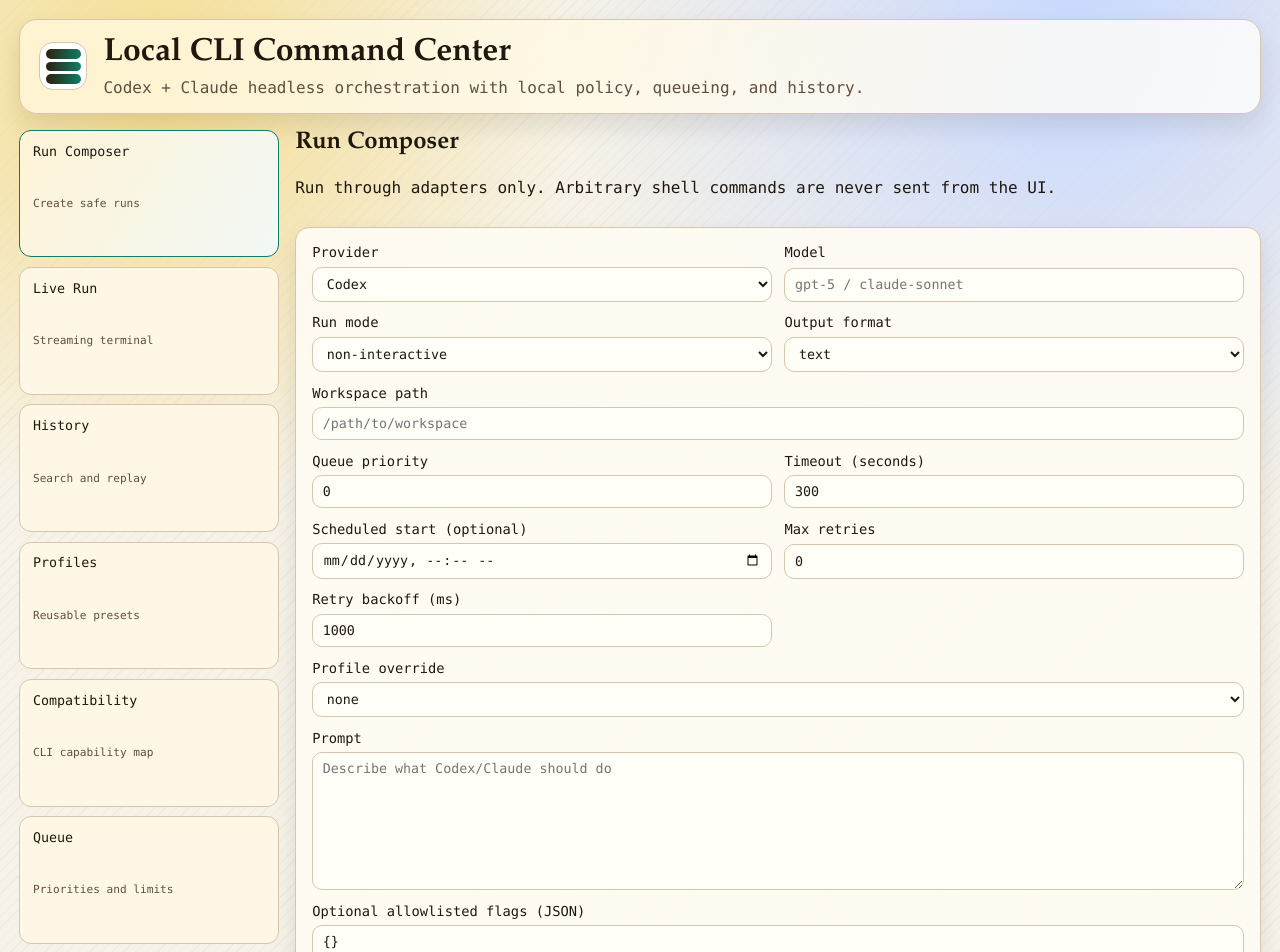
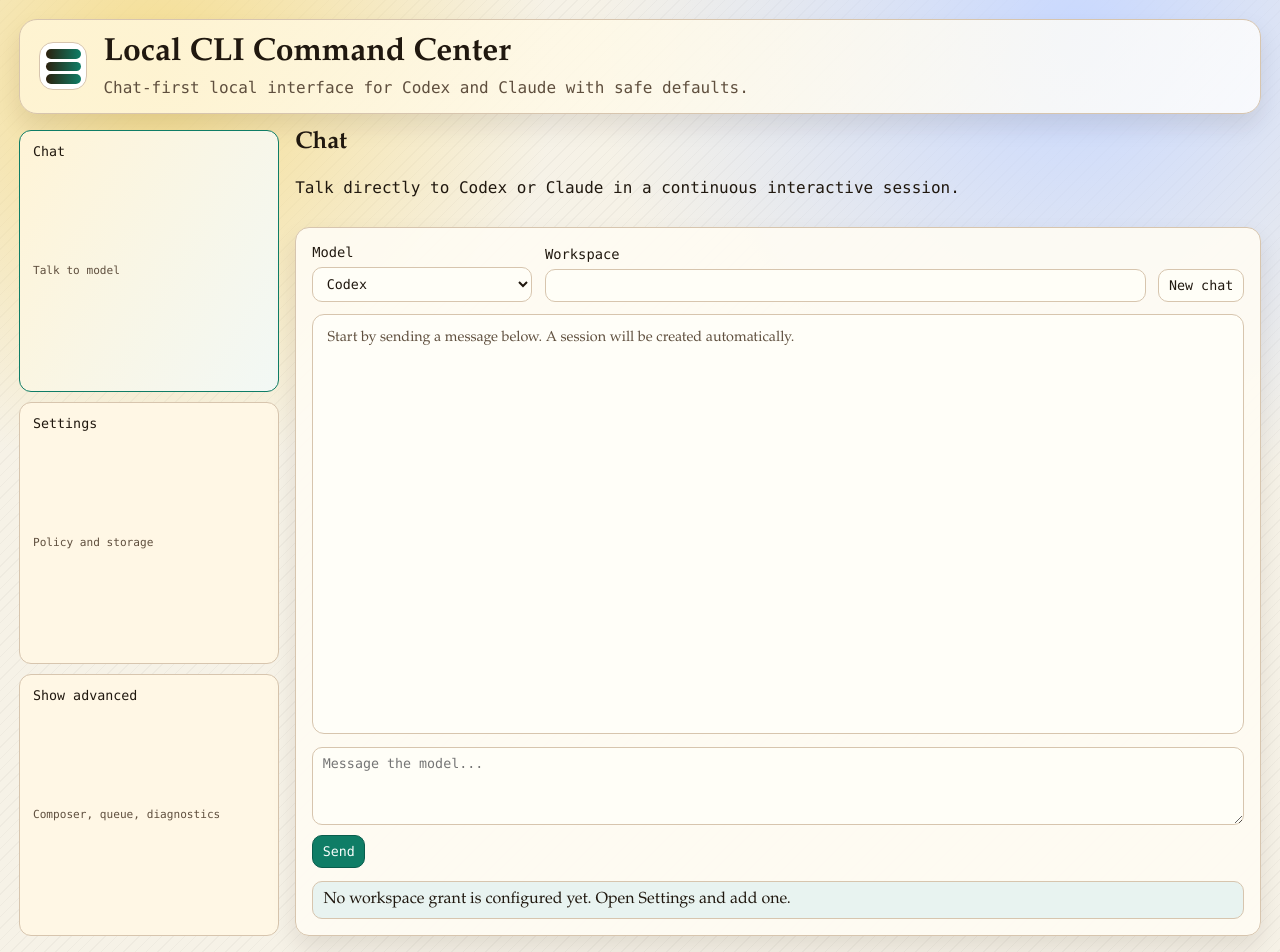
Before and after one commit to RossHartmann/kiingo-command-center, a React (Vite) app: page / in a window 1280 px wide. Shown: the top 952 px of the page. Built offline with nearby package versions, Linux system fonts and the light colour scheme.

Commit message:
Ship chat-first UI and improve interactive diagnostics

```diff
--- a/src/App.tsx
+++ b/src/App.tsx
@@ -1,6 +1,7 @@
 import clsx from "clsx";
-import { useMemo } from "react";
+import { useMemo, useState } from "react";
 import { useAppActions, useAppState, type Screen } from "./state/appState";
+import { ChatScreen } from "./screens/ChatScreen";
 import { CompatibilityScreen } from "./screens/CompatibilityScreen";
 import { ComposerScreen } from "./screens/ComposerScreen";
 import { HistoryScreen } from "./screens/HistoryScreen";
@@ -9,22 +10,29 @@
 import { QueueScreen } from "./screens/QueueScreen";
 import { SettingsScreen } from "./screens/SettingsScreen";
 
-const NAV_ITEMS: Array<{ key: Screen; label: string; hint: string }> = [
+const PRIMARY_NAV_ITEMS: Array<{ key: Screen; label: string; hint: string }> = [
+  { key: "chat", label: "Chat", hint: "Talk to model" },
+  { key: "settings", label: "Settings", hint: "Policy and storage" }
+];
+
+const ADVANCED_NAV_ITEMS: Array<{ key: Screen; label: string; hint: string }> = [
   { key: "composer", label: "Run Composer", hint: "Create safe runs" },
   { key: "live", label: "Live Run", hint: "Streaming terminal" },
   { key: "history", label: "History", hint: "Search and replay" },
   { key: "profiles", label: "Profiles", hint: "Reusable presets" },
   { key: "compatibility", label: "Compatibility", hint: "CLI capability map" },
-  { key: "queue", label: "Queue", hint: "Priorities and limits" },
-  { key: "settings", label: "Settings", hint: "Policy and storage" }
+  { key: "queue", label: "Queue", hint: "Priorities and limits" }
 ];
 
 export default function App(): JSX.Element {
   const state = useAppState();
   const actions = useAppActions();
+  const [showAdvanced, setShowAdvanced] = useState(false);
 
   const panel = useMemo(() => {
     switch (state.selectedScreen) {
+      case "chat":
+        return <ChatScreen />;
       case "composer":
         return <ComposerScreen />;
       case "live":
@@ -40,7 +48,7 @@
       case "queue":
         return <QueueScreen />;
       default:
-        return <ComposerScreen />;
+        return <ChatScreen />;
     }
   }, [state.selectedScreen]);
 
@@ -54,13 +62,13 @@
         </div>
         <div>
           <h1>Local CLI Command Center</h1>
-          <p>Codex + Claude headless orchestration with local policy, queueing, and history.</p>
+          <p>Chat-first local interface for Codex and Claude with safe defaults.</p>
         </div>
       </header>
 
       <div className="layout-grid">
         <aside className="nav-panel" aria-label="Primary navigation">
-          {NAV_ITEMS.map((item) => (
+          {PRIMARY_NAV_ITEMS.map((item) => (
             <button
               key={item.key}
               type="button"
@@ -71,6 +79,22 @@
               <small>{item.hint}</small>
             </button>
           ))}
+          <button type="button" className="nav-item" onClick={() => setShowAdvanced((value) => !value)}>
+            <span>{showAdvanced ? "Hide advanced" : "Show advanced"}</span>
+            <small>Composer, queue, diagnostics</small>
+          </button>
+          {showAdvanced &&
+            ADVANCED_NAV_ITEMS.map((item) => (
+              <button
+                key={item.key}
+                type="button"
+                className={clsx("nav-item", state.selectedScreen === item.key && "active")}
+                onClick={() => actions.selectScreen(item.key)}
+              >
+                <span>{item.label}</span>
+                <small>{item.hint}</small>
+              </button>
+            ))}
         </aside>
 
         <main className="content-panel">
--- /dev/null
+++ b/src/screens/ChatScreen.tsx
@@ -0,0 +1,260 @@
+import { FormEvent, useEffect, useMemo, useState } from "react";
+import type { Provider, StartRunPayload } from "../lib/types";
+import { useAppActions, useAppState } from "../state/appState";
+
+interface ChatMessage {
+  id: string;
+  role: "user" | "assistant";
+  text: string;
+  timestamp: string;
+}
+
+interface PendingInitialMessage {
+  id: string;
+  provider: Provider;
+  text: string;
+  timestamp: string;
+}
+
+function nowIso(): string {
+  return new Date().toISOString();
+}
+
+function getMessageText(payload: Record<string, unknown>): string | undefined {
+  const value = payload.text;
+  return typeof value === "string" ? value : undefined;
+}
+
+export function ChatScreen(): JSX.Element {
+  const state = useAppState();
+  const actions = useAppActions();
+  const [provider, setProvider] = useState<Provider>("codex");
+  const [draft, setDraft] = useState("");
+  const [sending, setSending] = useState(false);
+  const [error, setError] = useState<string>();
+  const [pendingInitial, setPendingInitial] = useState<PendingInitialMessage | null>(null);
+  const [userMessagesByRun, setUserMessagesByRun] = useState<Record<string, ChatMessage[]>>({});
+
+  const grantedWorkspaces = useMemo(() => {
+    return state.workspaceGrants.filter((grant) => !grant.revokedAt).map((grant) => grant.path);
+  }, [state.workspaceGrants]);
+  const workspace = grantedWorkspaces[0] ?? "";
+
+  const activeRun = useMemo(() => {
+    return state.runs.find(
+      (run) =>
+        run.provider === provider &&
+        run.mode === "interactive" &&
+        (run.status === "running" || run.status === "queued")
+    );
+  }, [provider, state.runs]);
+
+  const latestRun = useMemo(() => {
+    return state.runs.find((run) => run.provider === provider && run.mode === "interactive");
+  }, [provider, state.runs]);
+
+  const chatRun = activeRun ?? latestRun;
+  const detail = chatRun ? state.runDetails[chatRun.id] : undefined;
+
+  useEffect(() => {
+    if (chatRun && state.selectedRunId !== chatRun.id) {
+      void actions.selectRun(chatRun.id);
+    }
+  }, [actions, chatRun, state.selectedRunId]);
+
+  useEffect(() => {
+    if (!pendingInitial || !chatRun || pendingInitial.provider !== provider) {
+      return;
+    }
+    setUserMessagesByRun((prev) => {
+      const existing = prev[chatRun.id] ?? [];
+      if (existing.some((message) => message.id === pendingInitial.id)) {
+        return prev;
+      }
+      return {
+        ...prev,
+        [chatRun.id]: [
+          ...existing,
+          {
+            id: pendingInitial.id,
+            role: "user",
+            text: pendingInitial.text,
+            timestamp: pendingInitial.timestamp
+          }
+        ]
+      };
+    });
+    setPendingInitial(null);
+  }, [chatRun, pendingInitial, provider]);
+
+  const assistantMessages = useMemo(() => {
+    if (!detail) {
+      return [] as ChatMessage[];
+    }
+    return detail.events.reduce<ChatMessage[]>((messages, event) => {
+      if (!(event.eventType === "run.chunk.stdout" || event.eventType === "run.chunk.stderr")) {
+        return messages;
+      }
+        const text = getMessageText(event.payload);
+      if (!text) {
+        return messages;
+        }
+      messages.push({
+          id: event.id,
+          role: "assistant" as const,
+          text,
+          timestamp: event.createdAt
+      });
+      return messages;
+    }, []);
+  }, [detail]);
+
+  const userMessages = chatRun ? userMessagesByRun[chatRun.id] ?? [] : [];
+
+  const messages = useMemo(() => {
+    return [...userMessages, ...assistantMessages].sort((a, b) => {
+      return new Date(a.timestamp).valueOf() - new Date(b.timestamp).valueOf();
+    });
+  }, [assistantMessages, userMessages]);
+
+  async function submit(event: FormEvent): Promise<void> {
+    event.preventDefault();
+    if (sending) {
+      return;
+    }
+    const text = draft.trim();
+    if (!text) {
+      return;
+    }
+    if (!workspace) {
+      setError("No workspace grant found. Add one in Settings.");
+      return;
+    }
+
+    setSending(true);
+    setError(undefined);
+    try {
+      if (activeRun) {
+        const userMessage: ChatMessage = {
+          id: crypto.randomUUID(),
+          role: "user",
+          text,
+          timestamp: nowIso()
+        };
+        setUserMessagesByRun((prev) => ({
+          ...prev,
+          [activeRun.id]: [...(prev[activeRun.id] ?? []), userMessage]
+        }));
+        await actions.sendSessionInput(activeRun.id, text);
+      } else {
+        setPendingInitial({
+          id: crypto.randomUUID(),
+          provider,
+          text,
+          timestamp: nowIso()
+        });
+        const payload: StartRunPayload = {
+          provider,
+          prompt: text,
+          model: undefined,
+          mode: "interactive",
+          outputFormat: "text",
+          cwd: workspace,
+          optionalFlags: {},
+          queuePriority: 0,
+          timeoutSeconds: 10800,
+          maxRetries: 0,
+          retryBackoffMs: 1000
+        };
+        await actions.startInteractiveSession(payload);
+      }
+      setDraft("");
+    } catch (submitError) {
+      setError(submitError instanceof Error ? submitError.message : String(submitError));
+    } finally {
+      setSending(false);
+    }
+  }
+
+  async function startNewChat(): Promise<void> {
+    setError(undefined);
+    if (activeRun) {
+      await actions.endSession(activeRun.id);
+      return;
+    }
+    if (chatRun) {
+      await actions.selectRun(undefined);
+    }
+  }
+
+  return (
+    <section className="screen">
+      <div className="screen-header">
+        <h2>Chat</h2>
+        <p>Talk directly to Codex or Claude in a continuous interactive session.</p>
+      </div>
+
+      <div className="card chat-shell">
+        <div className="chat-toolbar">
+          <label>
+            Model
+            <select value={provider} onChange={(event) => setProvider(event.target.value as Provider)}>
+              <option value="codex">Codex</option>
+              <option value="claude">Claude</option>
+            </select>
+          </label>
+          <label>
+            Workspace
+            <input value={workspace} readOnly />
+          </label>
+          <button type="button" onClick={() => void startNewChat()}>
+            New chat
+          </button>
+        </div>
+
+        <div className="chat-messages" aria-live="polite">
+          {!messages.length && (
+            <div className="chat-empty">
+              Start by sending a message below. A session will be created automatically.
+            </div>
+          )}
+          {messages.map((message) => (
+            <article key={message.id} className={`chat-bubble ${message.role}`}>
+              <header>
+                <strong>{message.role === "user" ? "You" : provider === "codex" ? "Codex" : "Claude"}</strong>
+                <small>{new Date(message.timestamp).toLocaleTimeString()}</small>
+              </header>
+              <p>{message.text}</p>
+            </article>
+          ))}
+        </div>
+
+        <form className="chat-input" onSubmit={(event) => void submit(event)}>
+          <textarea
+            value={draft}
+            onChange={(event) => setDraft(event.target.value)}
+            rows={4}
+            placeholder="Message the model..."
+          />
+          <div className="actions">
+            <button type="submit" className="primary" disabled={sending || !workspace}>
+              {sending ? "Sending..." : "Send"}
+            </button>
+          </div>
+        </form>
+
+        {error && <div className="banner error">{error}</div>}
+        {!workspace && (
+          <div className="banner info">
+            No workspace grant is configured yet. Open Settings and add one.
+          </div>
+        )}
+        {chatRun && (
+          <small>
+            Session status: <strong>{chatRun.status}</strong>
+          </small>
+        )}
+      </div>
+    </section>
+  );
+}
--- a/src/state/appState.tsx
+++ b/src/state/appState.tsx
@@ -42,7 +42,7 @@
   WorkspaceGrant
 } from "../lib/types";
 
-export type Screen = "composer" | "live" | "history" | "profiles" | "settings" | "compatibility" | "queue";
+export type Screen = "chat" | "composer" | "live" | "history" | "profiles" | "settings" | "compatibility" | "queue";
 const MAX_DETAIL_EVENTS = 2000;
 
 interface State {
@@ -75,7 +75,7 @@
   | { type: "append_event"; runId: string; run: RunRecord; event: RunEvent };
 
 const initialState: State = {
-  selectedScreen: "composer",
+  selectedScreen: "chat",
   runs: [],
   runDetails: {},
   profiles: [],
--- a/src/styles.css
+++ b/src/styles.css
@@ -263,6 +263,69 @@
   gap: 0.5rem;
 }
 
+.chat-shell {
+  grid-template-rows: auto 1fr auto;
+  min-height: 70vh;
+}
+
+.chat-toolbar {
+  display: grid;
+  grid-template-columns: 220px 1fr auto;
+  gap: 0.8rem;
+  align-items: end;
+}
+
+.chat-messages {
+  border: 1px solid var(--line);
+  border-radius: 12px;
+  background: #fffef8;
+  padding: 0.9rem;
+  display: grid;
+  gap: 0.7rem;
+  min-height: 420px;
+  max-height: 62vh;
+  overflow: auto;
+}
+
+.chat-empty {
+  color: var(--ink-muted);
+  font-size: 0.9rem;
+}
+
+.chat-bubble {
+  border: 1px solid var(--line);
+  border-radius: 12px;
+  padding: 0.65rem 0.75rem;
+  display: grid;
+  gap: 0.4rem;
+}
+
+.chat-bubble header {
+  display: flex;
+  justify-content: space-between;
+  align-items: baseline;
+  gap: 0.5rem;
+}
+
+.chat-bubble p {
+  margin: 0;
+  white-space: pre-wrap;
+  word-break: break-word;
+}
+
+.chat-bubble.user {
+  background: #edf6ff;
+}
+
+.chat-bubble.assistant {
+  background: #f7f3e8;
+}
+
+.chat-input {
+  display: grid;
+  gap: 0.6rem;
+}
+
 .history-row {
   border: 1px solid var(--line);
   border-radius: 10px;
@@ -334,7 +397,8 @@
   .split-grid,
   .composer-grid,
   .toolbar-grid,
-  .meta-grid {
+  .meta-grid,
+  .chat-toolbar {
     grid-template-columns: 1fr;
   }
 
```
Also changed, not shown: 2 other files (tests, documents, lock files or other folders).
